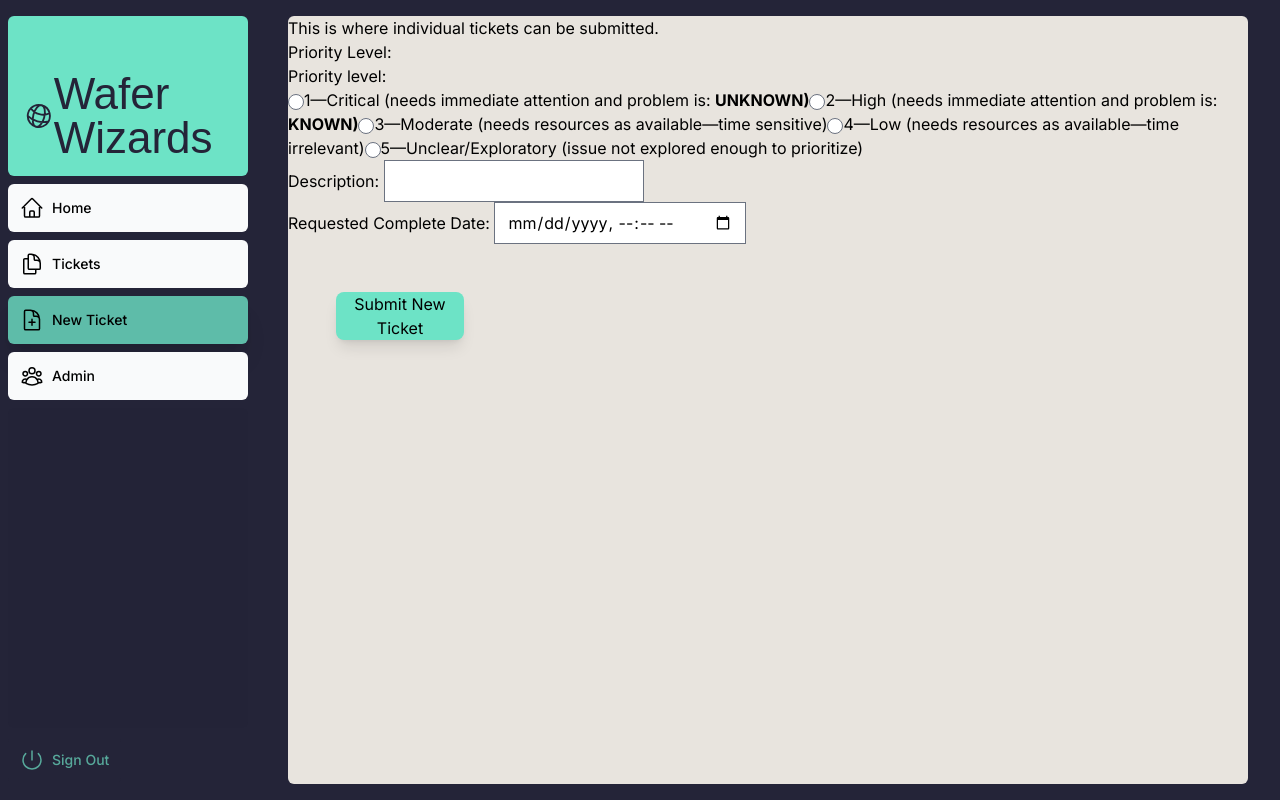
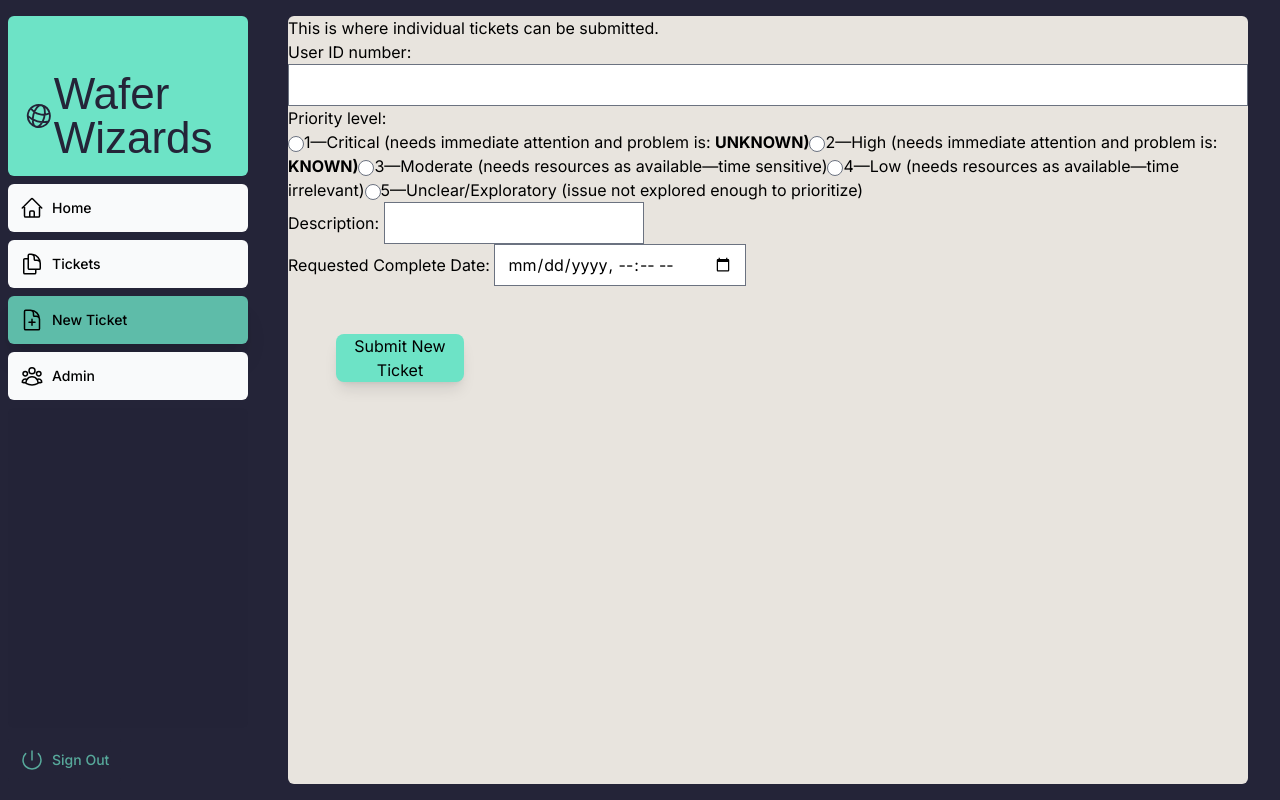
Before and after one commit to Connor-Skudlarek/issue-tracker, a Next.js app: page /dashboard/new-ticket in a window 1280 px wide. Built offline with nearby package versions, Linux system fonts and the light colour scheme; a web font is replaced by a local one.

Commit message:
Add correct label and naming convention

```diff
--- a/app/dashboard/new-ticket/page.tsx
+++ b/app/dashboard/new-ticket/page.tsx
@@ -1,14 +1,12 @@
-import { usePathname } from "next/navigation";
-import { FormEvent } from "react";
-import { Button } from "../../ui/button";
 import { createNewTicket } from "../../lib/tickets/new-ticket";
+
 export default function page() {
   return (
     <div>
       This is where individual tickets can be submitted.
       <form action={createNewTicket} className="flex flex-col">
-        <label htmlFor="priority">
-          Priority Level:{" "}
+        <label htmlFor="submittedBy">User ID number: </label>
+        <input id="submittedBy" name="submittedBy" type="number" />
         <fieldset>
           <legend>Priority level: </legend>
           <div id="priority">
@@ -39,15 +37,14 @@ export default function page() {
             </label>
           </div>
         </fieldset>
-        </label>
         <label htmlFor="description">
           Description: <input id="description" name="description"></input>
         </label>
-        <label htmlFor="neded-by-date">
+        <label htmlFor="neededByDate">
           Requested Complete Date:{" "}
           <input
-            id="needed-by-date"
-            name="needed-by-date"
+            id="neededByDate"
+            name="neededByDate"
             type="datetime-local"
           ></input>
         </label>
```
Lines whose indentation alone changed are shown as unchanged.
